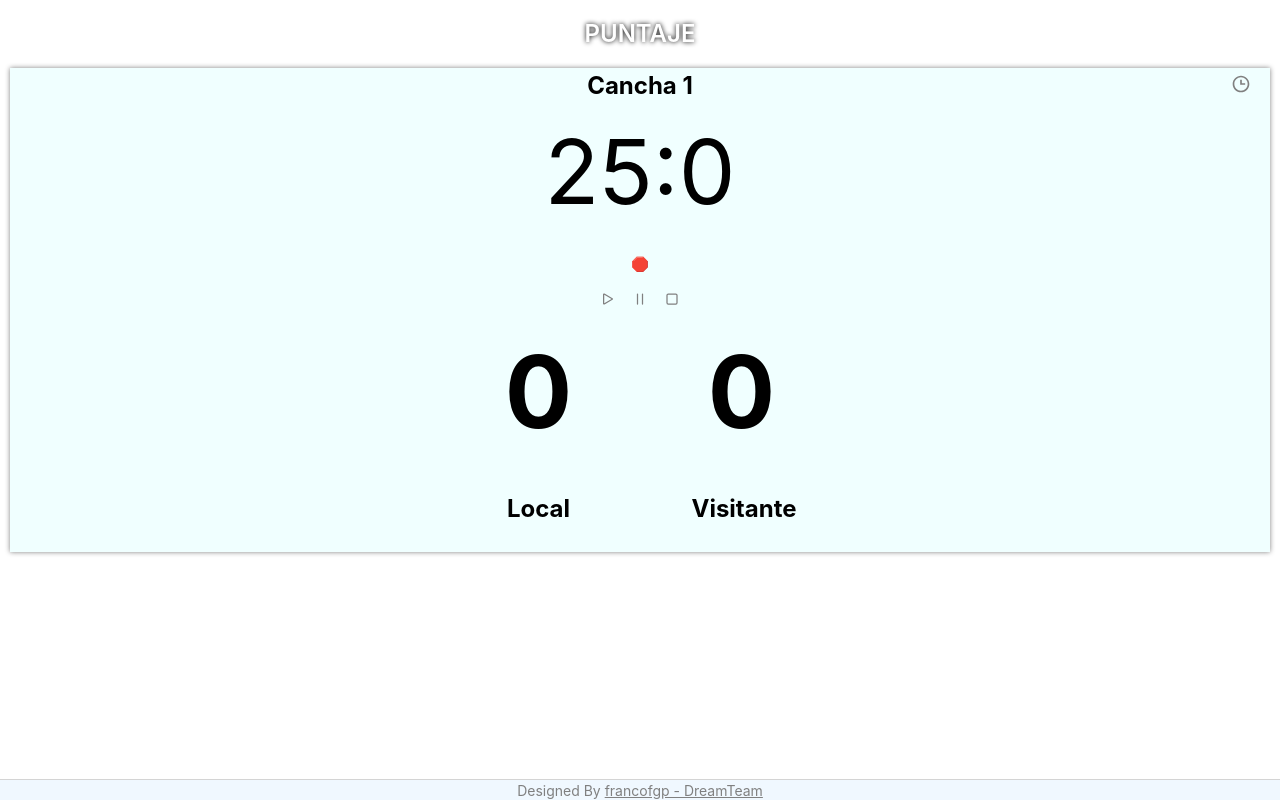
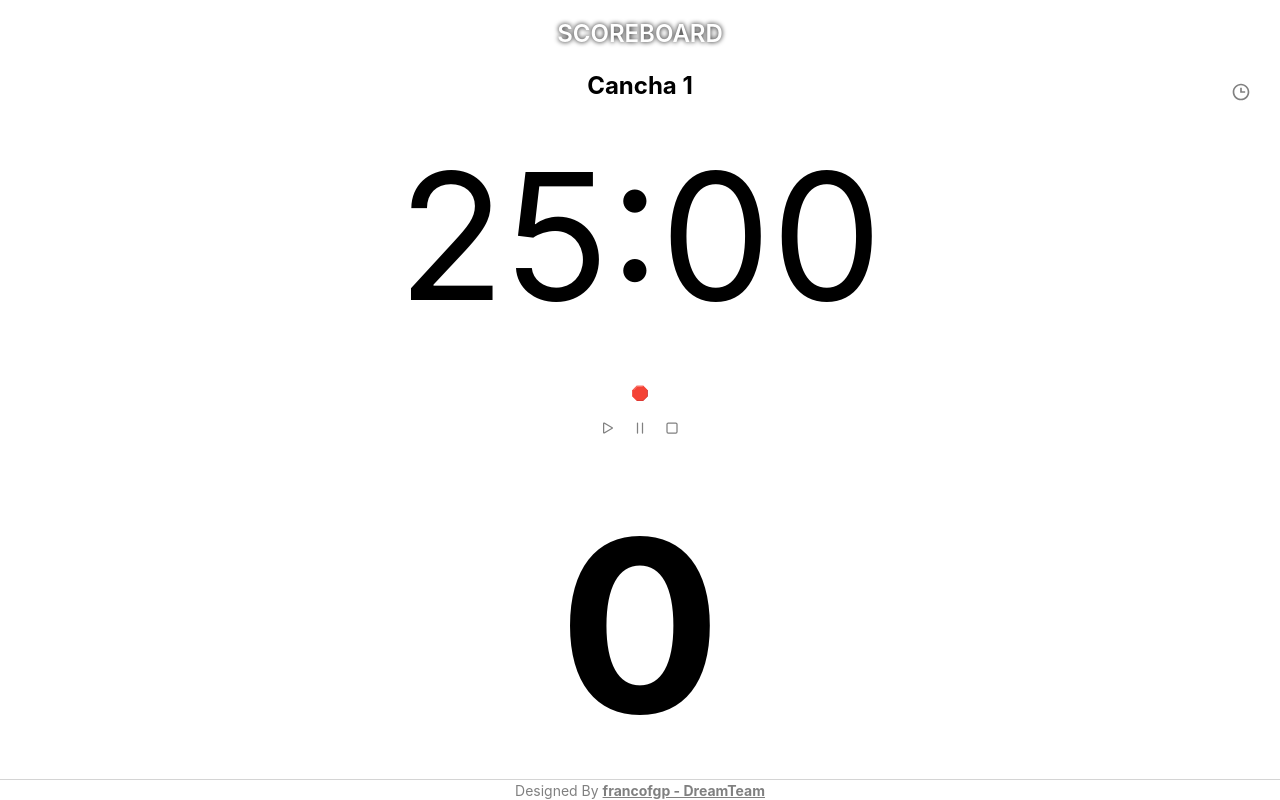
Before and after one commit to francofgp/simple-score-board, a React (Create React App) app: page / in a window 1280 px wide. Both pictures are taken after a click on the button 1209 px from the left and 84 px from the top of the page. Shown: the top 800 px of the page. Built offline with nearby package versions, Linux system fonts and the light colour scheme.

Commit message:
fix: enlarge fonts, add space between score, remove background, bold designer

```diff
--- a/src/App.js
+++ b/src/App.js
@@ -6,13 +6,13 @@ function App() {
   return (
     <main className='page'>
       <header className='header'>
-        <h1>Puntaje</h1>
+        <h1>Scoreboard</h1>
       </header>
       <div className='boards-container'>
         <Board scoreBoard={1} />
       </div>
       <footer className='footer'>
-        Designed By <a href='https://github.com/francofgp'>francofgp - DreamTeam</a>
+        Designed By <a href='https://github.com/francofgp'><b>francofgp - DreamTeam</b></a>
       </footer>
     </main>
   )
--- a/src/Timer.js
+++ b/src/Timer.js
@@ -19,10 +19,13 @@ const Timer = ({ maxMinutes }) => {
     restart,
   } = useTimer({ autoStart: false, expiryTimestamp: initialTime(), onExpire: () => console.warn('onExpire called') })
 
+  const formatTime = (time) => (time < 10 ? `0${time}` : time);
+
+
   return (
     <div /* className="timer" */>
       <div className='time-container'>
-        <span>{minutes}</span>:<span>{seconds}</span>
+        <span>{formatTime(minutes)}</span>:<span>{formatTime(seconds)}</span>
       </div>
       <p>{isRunning ? '🏃' : '🛑'}</p>
       <button onClick={start} className="btn" title='Comenzar'><BsPlay /></button>
--- a/src/index.css
+++ b/src/index.css
@@ -67,7 +67,7 @@ body {
 }
 
 .footer {
-  background-color: aliceblue;
+  /*   background-color: aliceblue; */
   color: grey;
   text-align: center;
   position: absolute;
@@ -93,10 +93,10 @@ SINGLE BOARD
   text-align: center;
   min-height: 200px;
   min-width: 200px;
-  background-color: azure;
+  /*   background-color: azure; */
   margin-left: 2px;
   margin-right: 2px;
-  box-shadow: 0px 0px 5px grey;
+  /* box-shadow: 0px 0px 5px grey; */
   /*  place-self: center; */
 }
 
@@ -158,8 +158,8 @@ SINGLE TEAM
 */
 .team-container {
   display: inline-block;
-  min-width: 200px;
-  min-height: 200px;
+  min-width: 45rem;
+  min-height: 10rem;
   margin-top: 1.5px;
   margin-bottom: 1.5px;
   margin-left: 1.5px;
@@ -179,7 +179,7 @@ SINGLE TEAM
 }
 
 .team-points {
-  font-size: 100px;
+  font-size: 15rem;
   color: black;
   margin-top: 0;
   margin-bottom: 0;
@@ -308,5 +308,5 @@ TIMER
 
 .time-container {
   text-transform: lowercase;
-  font-size: 90px;
+  font-size: 11rem;
 }
```
